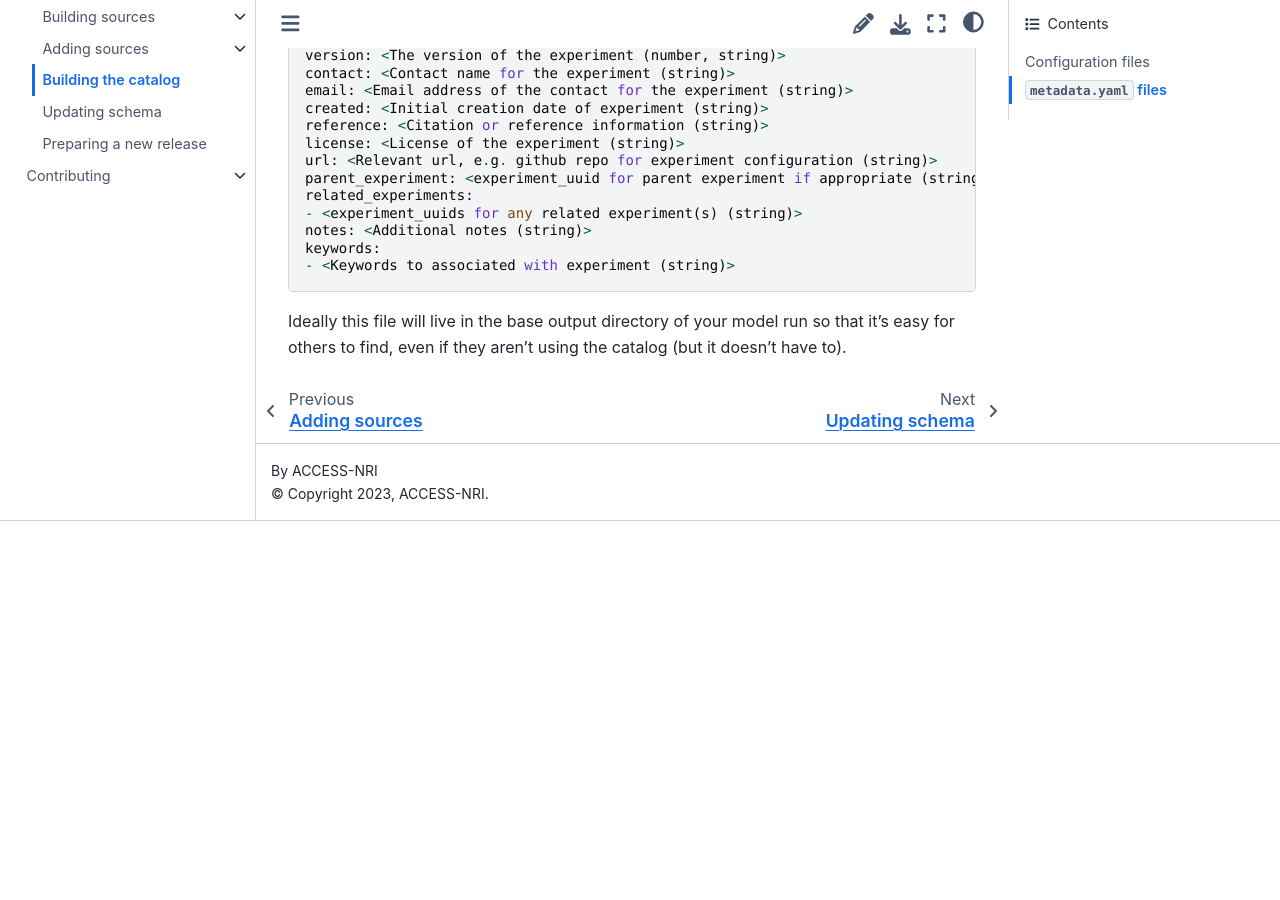
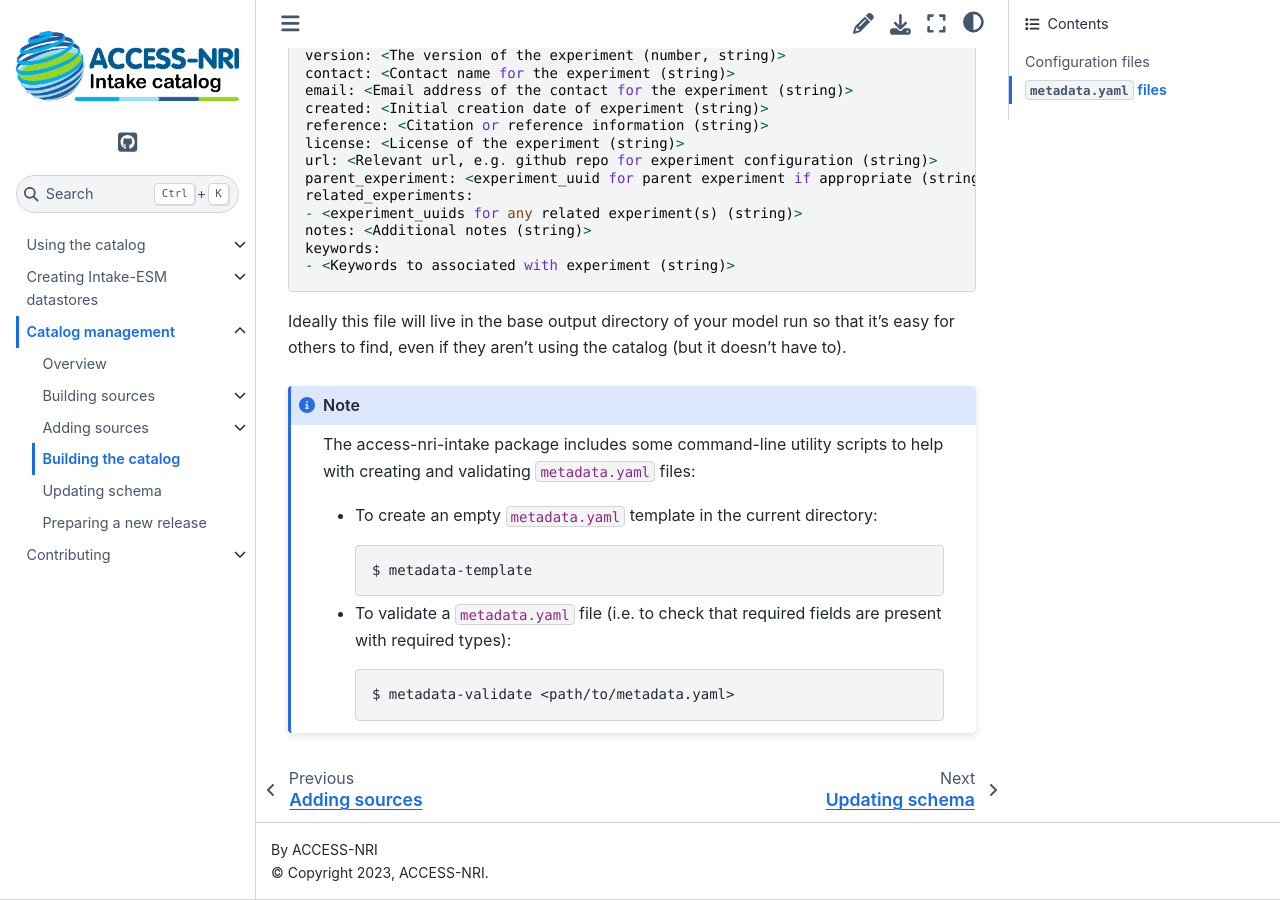
Before and after one commit to ACCESS-NRI/access-nri-intake-catalog, a Sphinx documentation site: the page built from docs/management/building.rst, in a window 1280 px wide and 900 px high, scrolled down 2007 px. Built offline with Sphinx 7.4.7 and the Sphinx Book theme 1.1.4, drawn with Linux system fonts in a browser that asks for light colours; pages that are not in the unit, such as notebooks, are missing from menus; before the commit the page ends 2528 px from its top, so only the background shows below that.

Commit message:
add info on cmdline scripts to docs

```diff
--- a/docs/management/building.rst
+++ b/docs/management/building.rst
@@ -86,3 +86,16 @@
 
 Ideally this file will live in the base output directory of your model run so that it's easy for others to
 find, even if they aren't using the catalog (but it doesn't have to).
+
+.. note::
+
+   The access-nri-intake package includes some command-line utility scripts to help with creating and
+   validating :code:`metadata.yaml` files:
+
+   * To create an empty :code:`metadata.yaml` template in the current directory::
+
+      $ metadata-template
+
+   * To validate a :code:`metadata.yaml` file (i.e. to check that required fields are present with required types)::
+
+      $ metadata-validate <path/to/metadata.yaml>
```
Also changed, not shown: docs/management/release.rst (+9 -8 lines).
